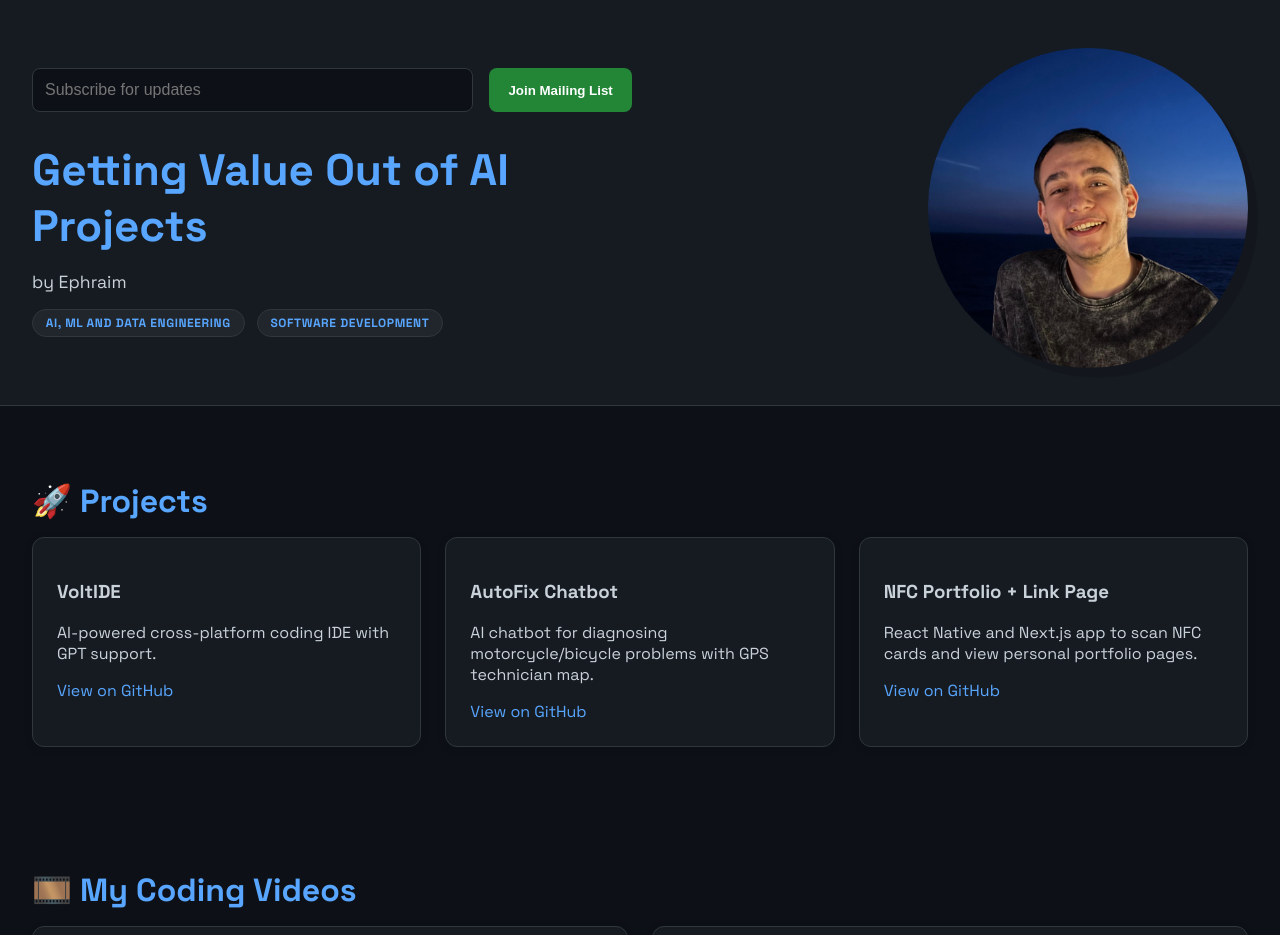
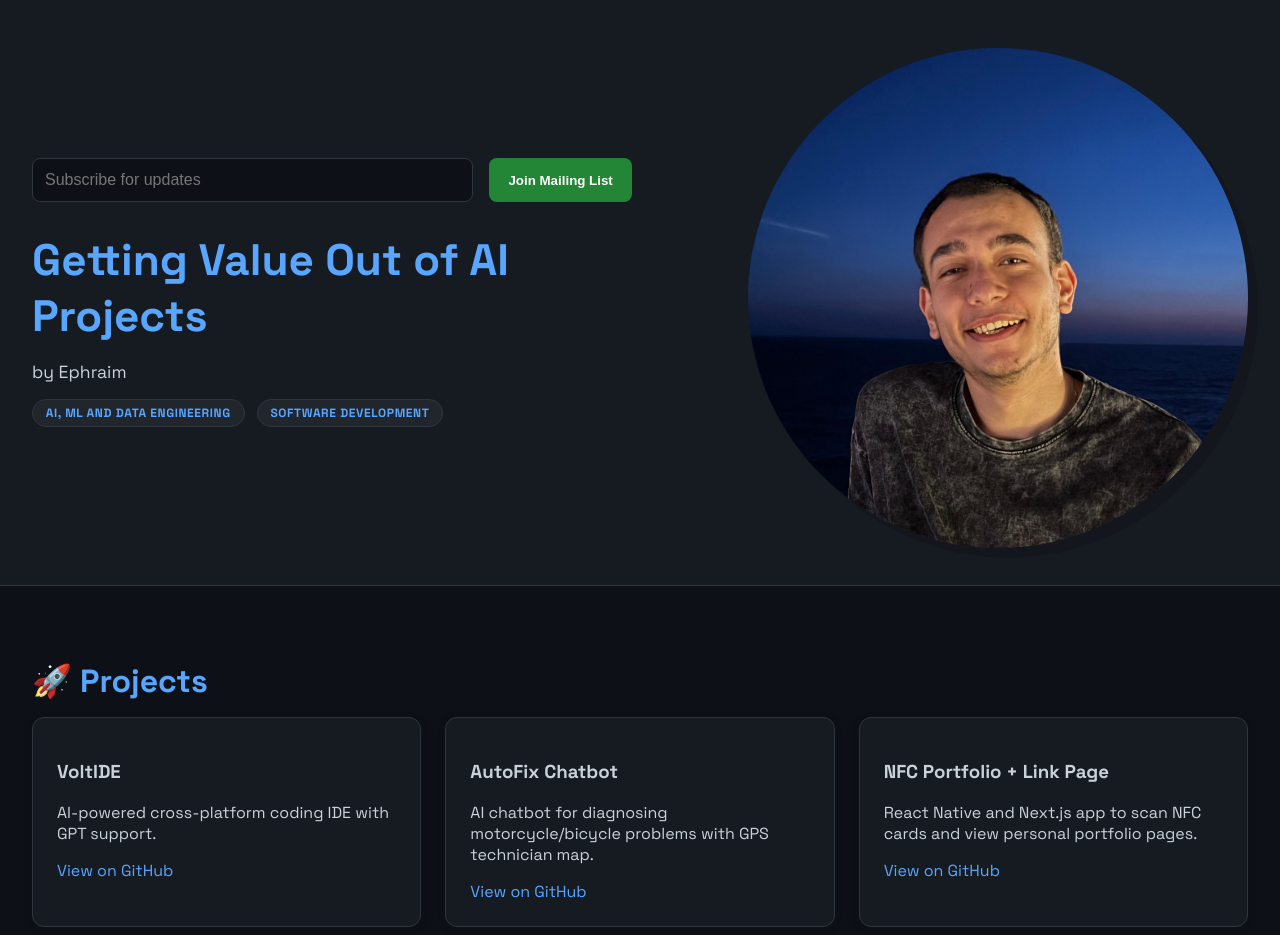
Before and after one commit to ephraimemad/Portofolio, a plain HTML site: page index.html in a window 1280 px wide. Shown: the top 935 px of the page. Drawn offline with Linux system fonts and the light colour scheme.

Commit message:
Update index.html

```diff
--- a/index.html
+++ b/index.html
@@ -49,8 +49,8 @@
       border: 1px solid #30363d;
     }
     .hero-img img {
-      width: 320px;         /* Increase size */
-      height: 320px;        /* Make height equal to width for a perfect circle */
+      width: 500px;         /* Increase size */
+      height: 500px;        /* Make height equal to width for a perfect circle */
       object-fit: cover;    /* Ensures the image fills the circle */
       border-radius: 50%;   /* Makes it round */
       box-shadow: 10px 10px 0px #00000022;
```
